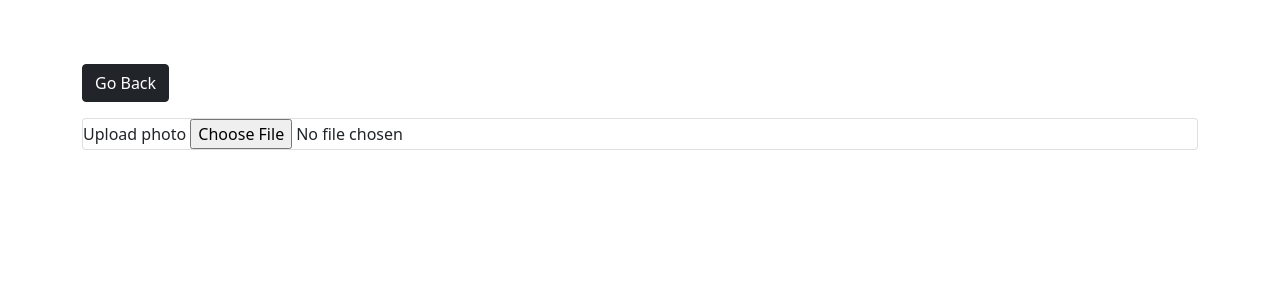
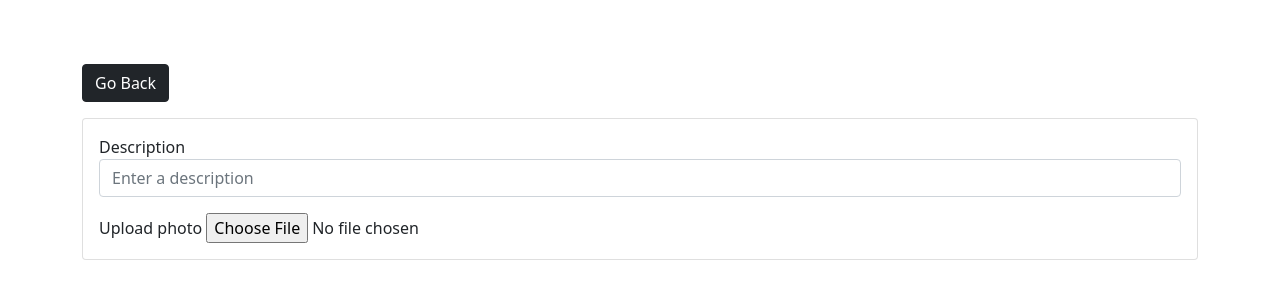
Before and after one commit to roselynle/fotodump, a Django app: page /add/ in a window 1280 px wide. Shown: the top 300 px of the page. Run offline with Django 3.2, Linux system fonts and the light colour scheme.

Commit message:
add input for description in form

```diff
--- a/photosharing/photos/templates/photos/addphoto.html
+++ b/photosharing/photos/templates/photos/addphoto.html
@@ -22,7 +22,15 @@
                     >
                     <div class="card">
                         <form>
-                            <div class="form-group">
+                          <div class="form-group m-3">
+                            <label>Description</label>
+                            <input
+                                type="text"
+                                placeholder="Enter a description"
+                                class="form-control"
+                            />
+                        </div>
+                            <div class="form-group m-3">
                                 <label>Upload photo</label>
                                 <input
                                     type="file"
```
